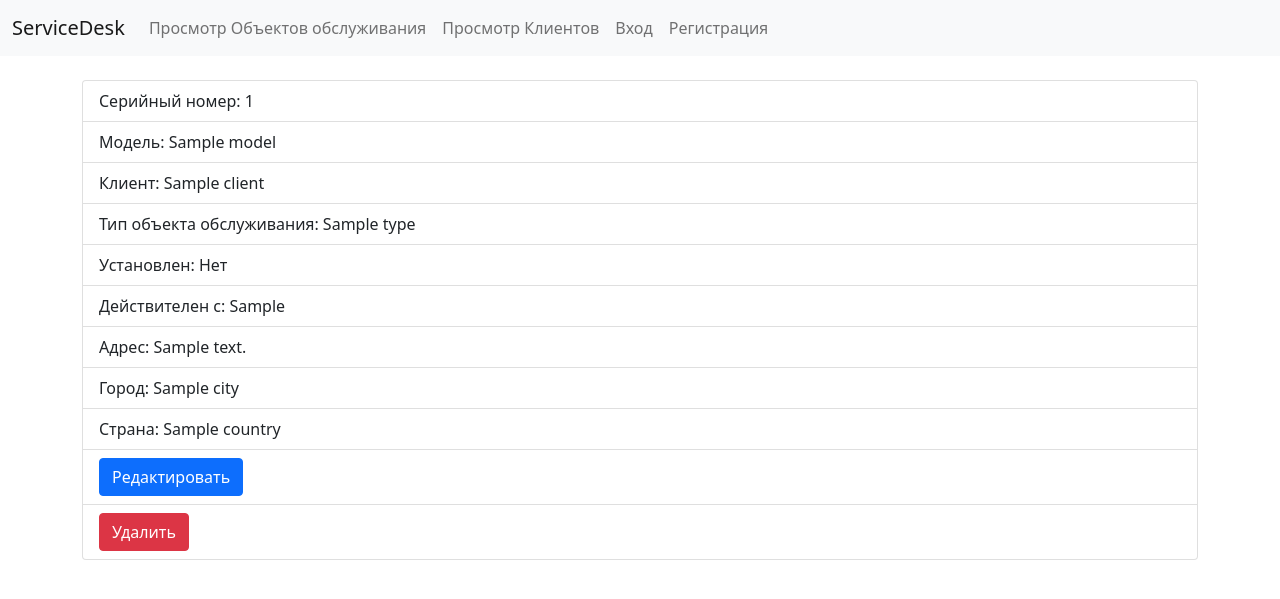
After one commit to python9students/ESDP-Project-Service-Desk, a Django app: template source/ticket/templates/service_object/detail.html in a window 1280 px wide. The commit adds this page. Shown: the top 599 px of the page. Run offline with Django 4.2, Linux system fonts and the light colour scheme; the template is opened without the code that fills it: most values are stand-ins (such as "Sample title", 1, 10 or a date in 2020); some libraries are stand-ins or nearby versions.

Commit message:
1.Сделал рафакторинг папки service_object.py! 2.Добавил проверку в поле Установлен TRUE FALSE на ДА и НЕТ! 3.Добавил проверку у поля Даты что бы не выводил  None! 4.В формах добавил виджет что бы при создании была возможность выбора времени! 5.В шаблоне клиента в деталях подправил кнопки!

```diff
--- a/source/ticket/forms.py
+++ b/source/ticket/forms.py
@@ -7,6 +7,10 @@ class ServiceObjectForm(forms.ModelForm):
     class Meta:
         model = ServiceObject
         fields = '__all__'
+        widgets = {
+            'active_from': forms.DateTimeInput(format=('%d/%m/%Y %H:%M'),
+                                               attrs={'class': 'form-control', 'type': 'datetime-local'}),
+        }
 
 
 class ClientForm(forms.ModelForm):
--- /dev/null
+++ b/source/ticket/templates/service_object/detail.html
@@ -0,0 +1,25 @@
+{% extends 'base.html' %}
+{% block title %}Объект обслуживания{% endblock %}
+{% block content %}
+    <br>
+    <div>
+        <ul class="list-group">
+            <li class="list-group-item">Серийный номер: {{ service_object.serial_number }}</li>
+            <li class="list-group-item">Модель: {{ service_object.model }}</li>
+            <li class="list-group-item">Клиент: {{ service_object.client }}</li>
+            <li class="list-group-item">Тип объекта обслуживания: {{ service_object.type }}</li>
+            <li class="list-group-item">Установлен: {% if  service_object.is_installed == True %} Да
+                                                    {% else %}Нет{% endif %}</li>
+            <li class="list-group-item">Действителен с: {% if not service_object.active_from %}
+                                                        {% else %}{{ service_object.active_from }}{% endif %}</li>
+            <li class="list-group-item">Адрес: {{ service_object.address }}</li>
+            <li class="list-group-item">Город: {{ service_object.city }}</li>
+            <li class="list-group-item">Страна: {{ service_object.country }}</li>
+            <li class="list-group-item"><a href="{% url 'ticket:service_object_update' service_object.pk %}"
+                                           class="btn btn-primary">Редактировать</a></li>
+            <li class="list-group-item"><a href="{% url 'ticket:service_object_delete' service_object.pk %}"
+                                           class="btn btn-danger">Удалить</a></li>
+        </ul>
+    </div>
+    <br>
+{% endblock %}
```
Also changed, not shown: source/ticket/templates/client/detail.html (+6 -5 lines), source/ticket/templates/service_Object/detail.html (deleted, +0 -21 lines), source/ticket/views/service_object.py (+5 -5 lines), source/ticket/migrations/0001_initial.py, source/ticket/templates/service_object/create.html (renamed from source/ticket/templates/service_Object/create.html), source/ticket/templates/service_object/delete.html (renamed from source/ticket/templates/service_Object/delete.html), source/ticket/templates/service_object/list.html (renamed from source/ticket/templates/service_Object/list.html), source/ticket/templates/service_object/update.html (renamed from source/ticket/templates/service_Object/update.html).
